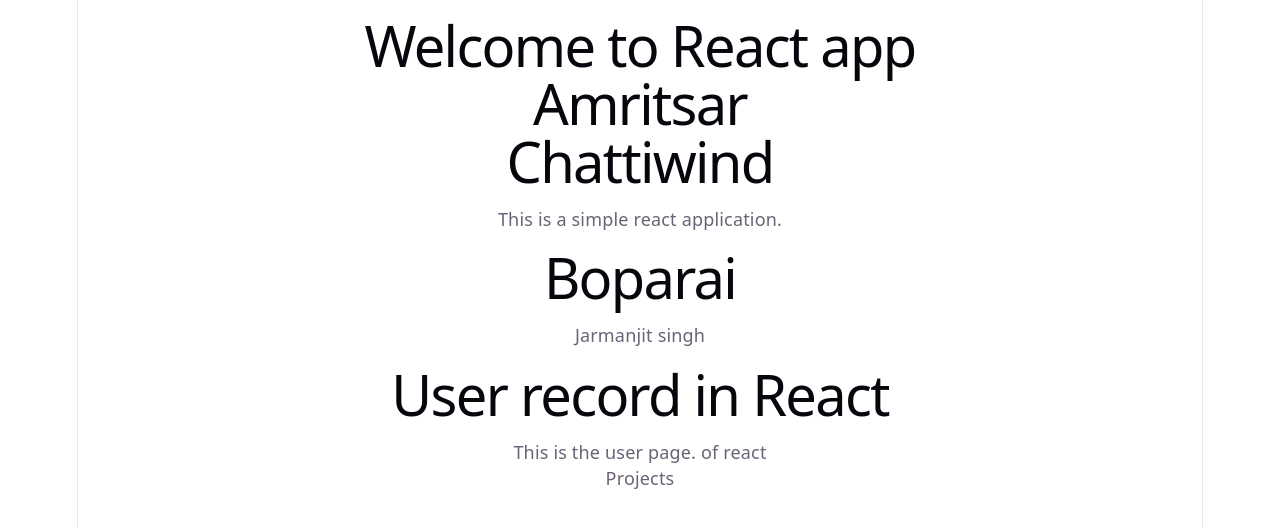
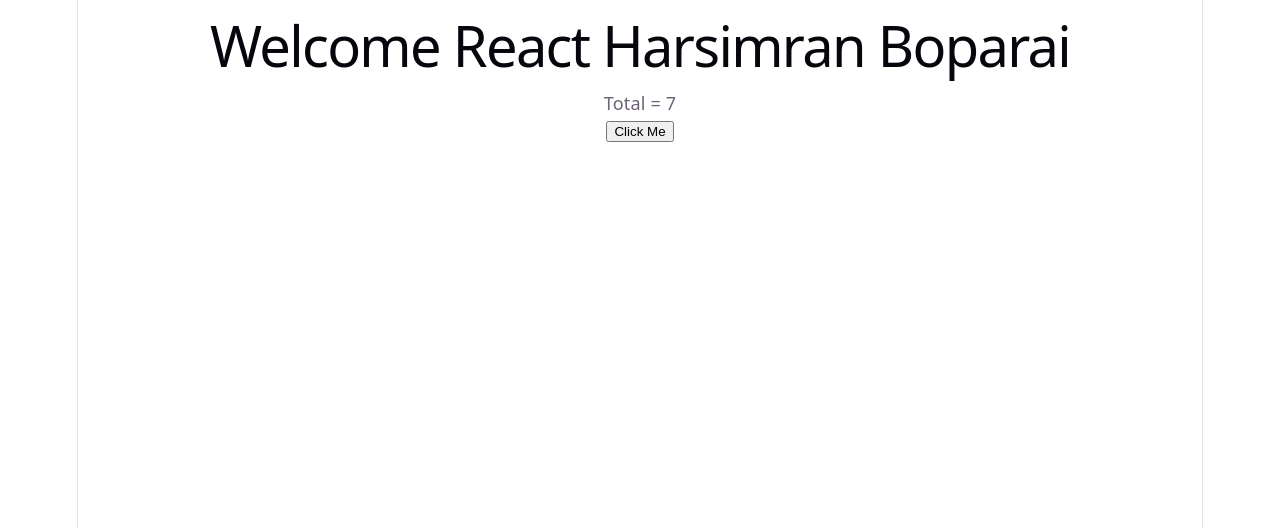
Before and after one commit to Harsimran141/ReactPractice, a React (Vite) app in the folder SecondApp/: page / in a window 1280 px wide. Shown: the top 528 px of the page. Built offline with nearby package versions, Linux system fonts and the light colour scheme.

Commit message:
Refactor App and User components: simplify structure and update content

```diff
--- a/SecondApp/src/App.jsx
+++ b/SecondApp/src/App.jsx
@@ -1,29 +1,15 @@
-import Userone from "./User";
+
 function App(){
+  const data = "Harsimran Boparai";
   return(
     <div>
-      <h1>Welcome to React app{abc()}</h1>
-      <p>This is a simple react application.</p>
-      <User/>
 
+   <h1>Welcome React {data}</h1>
+   <p>Total = {2+5}</p>
+   <button onClick={()=>alert("clicked")}>Click Me</button>
     </div>
   )
-}
-function User(){
-  return(
-    <div>
-      <h1>Boparai</h1>
-    <p>Jarmanjit singh</p>
-    </div>
-  )
-}
-function abc(){
-  return(
 
-    <div>
-    <h1>Amritsar</h1>
-    <p>Chattiwind</p>
-  </div>
-  )
+
 }
 export default App;
--- a/SecondApp/src/User.jsx
+++ b/SecondApp/src/User.jsx
@@ -1,10 +1,18 @@
 function Userone(){
     return(
         <div>
-            <h1>User record in React</h1>
-            <p>This is the user page. of react</p>
-           <p>Projects</p>
+            <h1>Welcome React</h1>
         </div>
     )
 }
 export default Userone;
+export function Profile(){
+    return(
+
+        <div>
+        <h1>One Project</h1>
+        <p>This is the profile component.</p>
+    </div>
+    );
+}
+export const Username ="Boparai";
--- a/SecondApp/src/main.jsx
+++ b/SecondApp/src/main.jsx
@@ -6,6 +6,6 @@
 createRoot(document.getElementById('root')).render(
   <StrictMode>
     <App />
-    <User/>
+
   </StrictMode>,
 )
```
